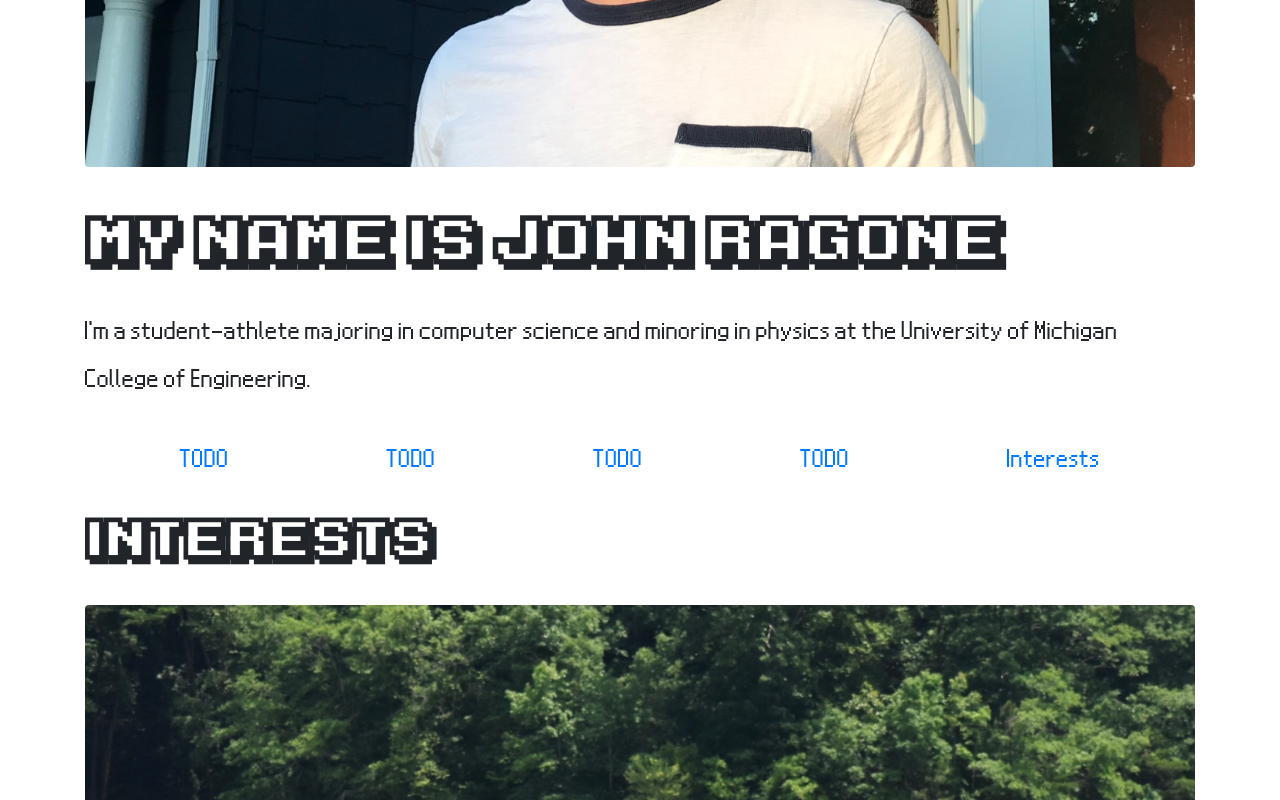
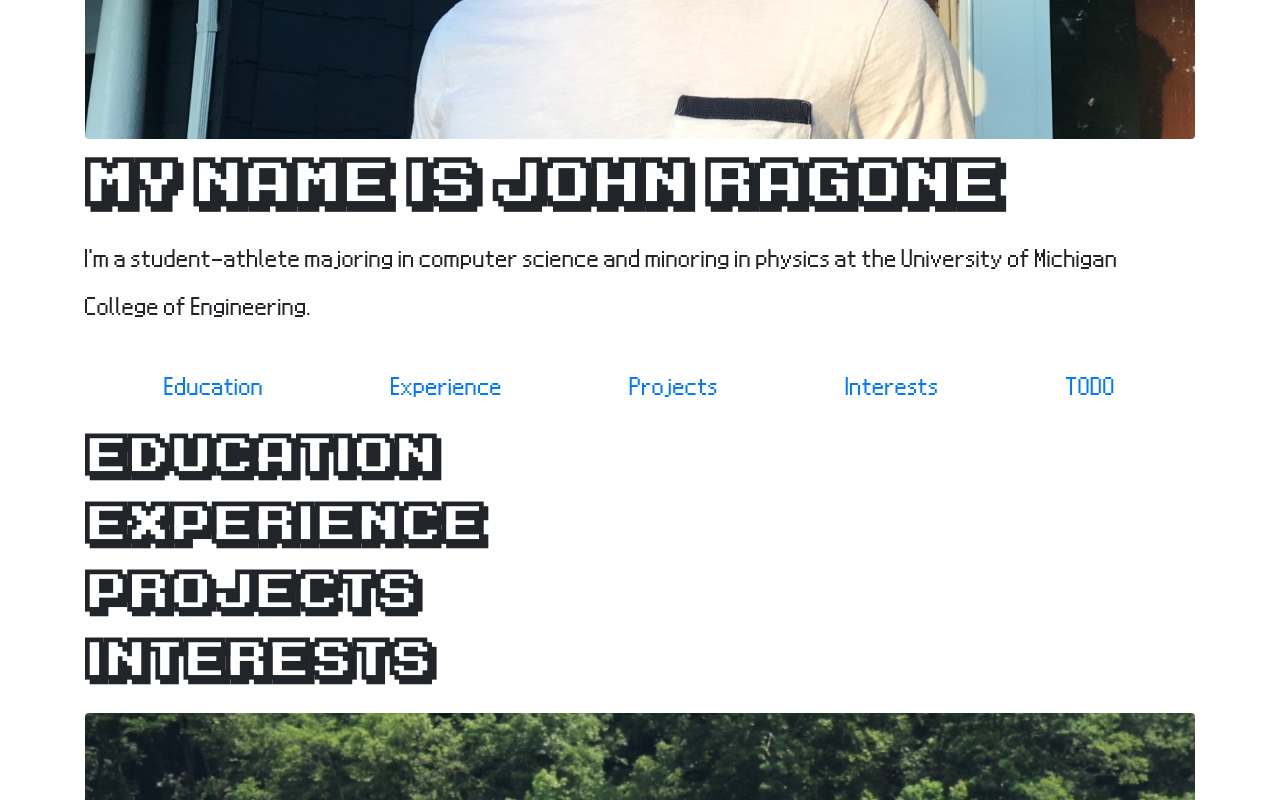
Before and after one commit to JRagone/JRagone.github.io, a website: page index.html in a window 1280 px wide. Shown: the part 580-1380 px from the top of the page. Drawn offline with nearby package versions, Linux system fonts and the light colour scheme.

Commit message:
added some section titles and fixed a navbar bug

```diff
--- a/index.html
+++ b/index.html
@@ -18,7 +18,7 @@
                 Hi there!
             </h1>
             <img src="images/headshot.jpeg" class="img-fluid rounded" alt="Headshot">
-            <div class="pt-4">
+            <div class="pt-2">
                 <h1>
                     My name is John Ragone
                 </h1>
@@ -34,23 +34,38 @@
                 <div class="collapse navbar-collapse" id="navbarSupportedContent">
                     <ul class="nav nav-fill w-100">
                         <li class="nav-item">
-                            <a class="nav-link" href="#">TODO</a>
+                            <a class="nav-link" href="#education">Education</a>
+                        </li>
+                        <li class="nav-item">
+                            <a class="nav-link" href="#experience">Experience</a>
+                        </li>
+                        <li class="nav-item">
+                            <a class="nav-link" href="#projects">Projects</a>
+                        </li>
+                        <li class="nav-item">
+                            <a class="nav-link" href="#interests">Interests</a>
                         </li>
                         <li class="nav-item">
                             <a class="nav-link" href="#">TODO</a>
                         </li>
-                        <li class="nav-item">
-                            <a class="nav-link" href="#">TODO</a>
-                        </li>
-                        <li class="nav-item">
-                            <a class="nav-link" href="#projects">TODO</a>
-                        </li>
-                        <li class="nav-item">
-                            <a class="nav-link" href="#interests">Interests</a>
-                        </li>
                     </ul>
                 </div>
             </nav>
+            <div id="education">
+                <h2>
+                    Education
+                </h2>
+            </div>
+            <div id="experience">
+                <h2>
+                    Experience
+                </h2>
+            </div>
+            <div id="projects">
+                <h2>
+                    Projects
+                </h2>
+            </div>
             <div id="interests">
                 <h2>
                     Interests
--- a/index.js
+++ b/index.js
@@ -1,7 +1,7 @@
 $(document).ready(function() {
     $(".nav-link").click(function() {
         try {
-            var navbarHeight = $(this).closest("nav").height();
+            var navbarHeight = $(this).closest("nav").outerHeight();
             var url = $(this).attr("href");
             var hash = url.substring(url.indexOf("#")+1);
             var p = $("#" + hash).first();
--- a/index.scss
+++ b/index.scss
@@ -14,7 +14,7 @@
 h1 {
     font-family: Pixel;
     font-size: 3.5rem;
-    line-height: 1.75;
+    line-height: 1.25;
 }
 
 h2 {
```
Also changed, not shown: index.css.
